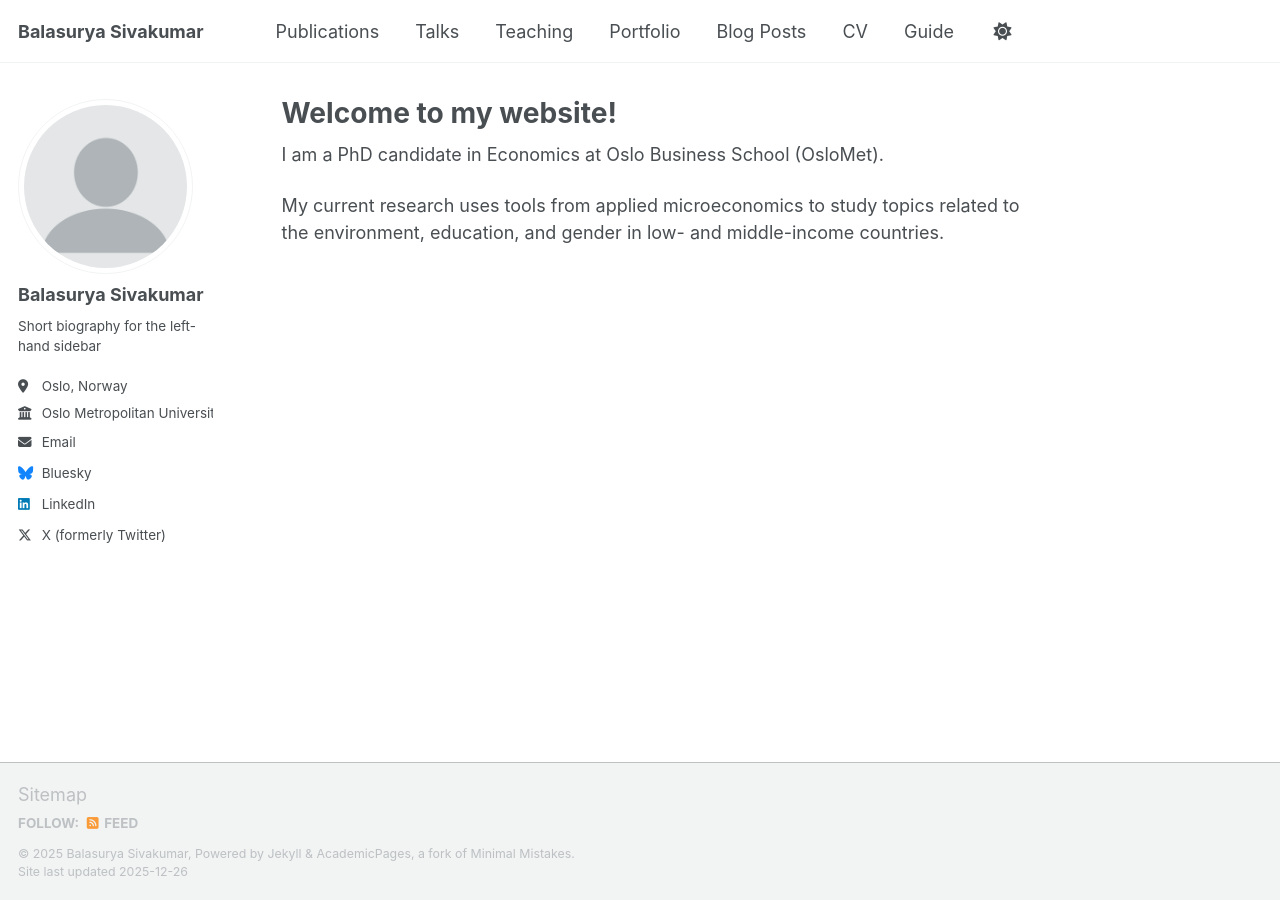
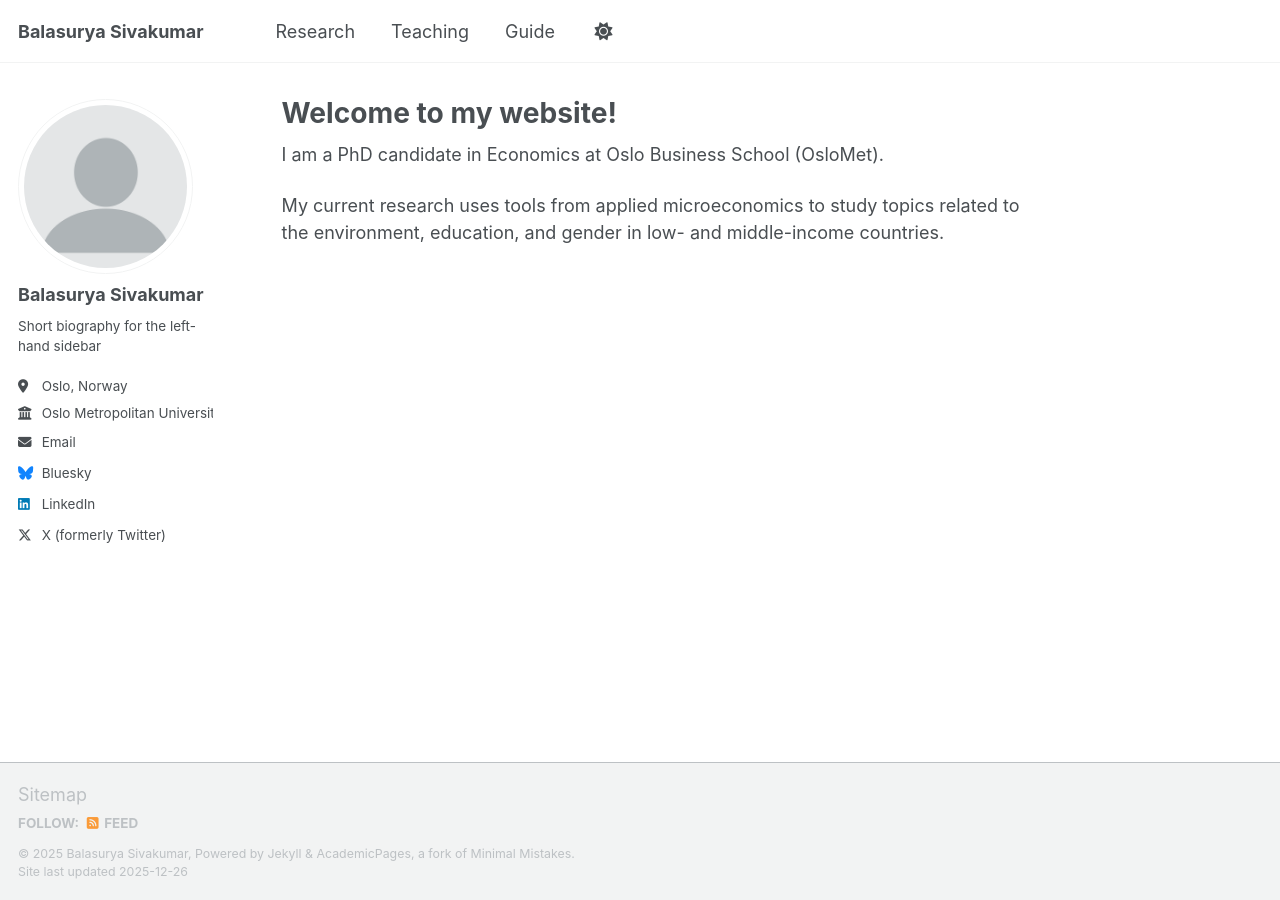
Before and after one commit to BalasuryaSivakumar/balasuryasivakumar.github.io, a Jekyll site: the page built from _pages/about.md, in a window 1280 px wide. Built offline with Jekyll 4.4.1, drawn with Linux system fonts in a browser that asks for light colours; a script that is not in the unit is left out.

Commit message:
Update navigation.yml

```diff
--- a/_data/navigation.yml
+++ b/_data/navigation.yml
@@ -8,23 +8,23 @@
 #      Markdown formatted page while the second is generated using JSON.
 
 main:
-  - title: "Publications"
+  - title: "Research"
     url: /publications/
 
-  - title: "Talks"
-    url: /talks/
+  #- title: "Talks"
+   # url: /talks/
 
   - title: "Teaching"
     url: /teaching/
 
-  - title: "Portfolio"
-    url: /portfolio/
+  #- title: "Portfolio"
+   # url: /portfolio/
 
-  - title: "Blog Posts"
-    url: /year-archive/
+  #- title: "Blog Posts"
+  #  url: /year-archive/
 
-  - title: "CV"
-    url: /cv/
+  #- title: "CV"
+   # url: /cv/
 
   # - title: "CV"
   #   url: /cv-json/
```
